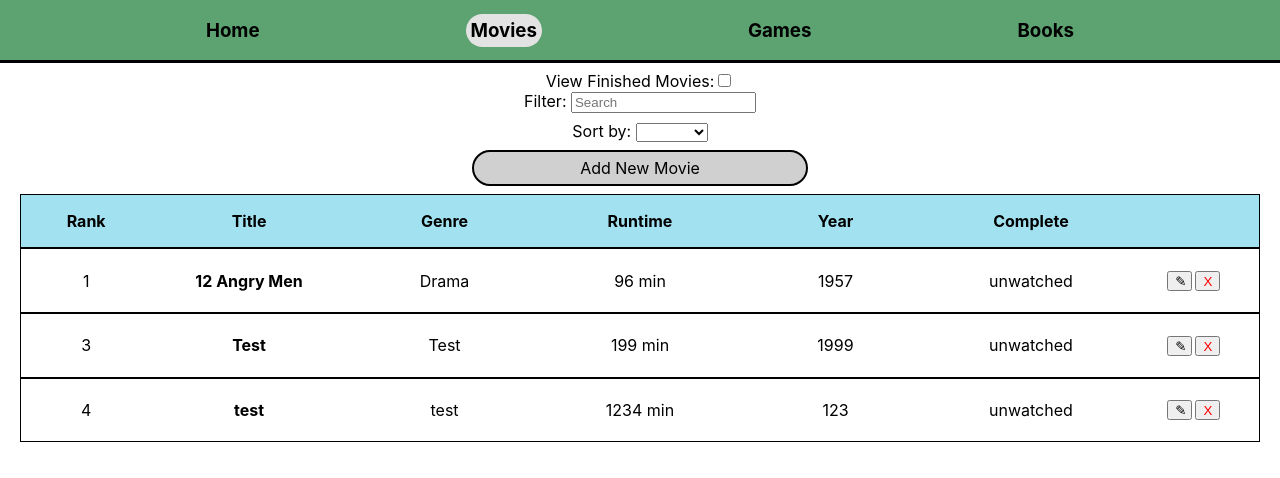
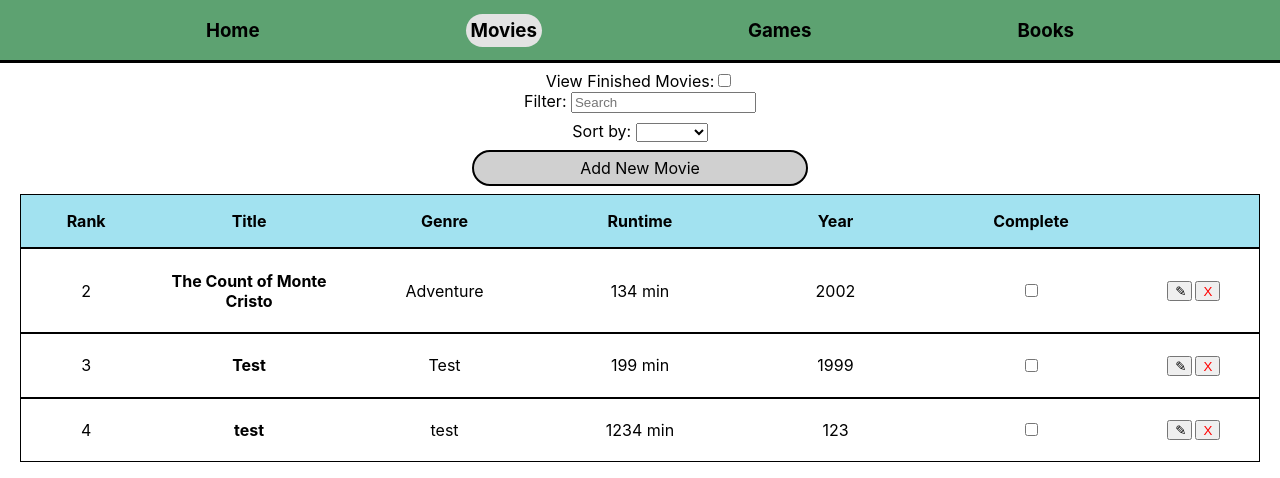
Before and after one commit to RudeChowder/media-backlog-tracker, a React (Create React App) app: page /movies in a window 1280 px wide. Shown: the top 478 px of the page. Built offline with nearby package versions, Linux system fonts and the light colour scheme; data requests are answered from the project's data file.

Commit message:
Add ability to toggle a movie watched

```diff
--- a/db.json
+++ b/db.json
@@ -6,7 +6,7 @@
       "genre": "Drama",
       "year": 1957,
       "runtime": 96,
-      "complete": false,
+      "complete": true,
       "rank": 1
     },
     {
@@ -15,7 +15,7 @@
       "genre": "Adventure",
       "year": 2002,
       "runtime": 134,
-      "complete": true,
+      "complete": false,
       "rank": 2
     },
     {
--- a/src/components/MovieCard.js
+++ b/src/components/MovieCard.js
@@ -1,6 +1,6 @@
 import React from "react"
 
-const MovieCard = ({ movie, onDeleteMovie }) => {
+const MovieCard = ({ movie, onDeleteMovie, onChangeMovieComplete }) => {
   const { id, rank, title, genre, year, runtime, complete } = movie
 
   const handleClick = () => {
@@ -15,7 +15,11 @@ const MovieCard = ({ movie, onDeleteMovie }) => {
       <p>{genre}</p>
       <p>{runtime} min</p>
       <p>{year}</p>
-      <p>{complete ? "watched" : "unwatched"}</p>
+      <input
+        type="checkbox"
+        checked={complete ? true : false}
+        onChange={() => onChangeMovieComplete(id, complete)}
+      />
       <span className="button-container">
         <button className="edit-button" >✎</button>
         <button className="delete-button" onClick={handleClick}>X</button>
--- a/src/components/MoviesList.js
+++ b/src/components/MoviesList.js
@@ -3,13 +3,14 @@ import { Link } from "react-router-dom"
 
 import MovieCard from "./MovieCard"
 
-const MoviesList = ({ movies, onDeleteMovie}) => {
+const MoviesList = ({ movies, onDeleteMovie, onChangeMovieComplete }) => {
   const movieItems = movies.map( movie => {
     return (
       <MovieCard
         key={movie.id}
         movie={movie}
         onDeleteMovie={onDeleteMovie}
+        onChangeMovieComplete={onChangeMovieComplete}
       />
     )
   })
--- a/src/components/MoviesPage.js
+++ b/src/components/MoviesPage.js
@@ -63,6 +63,25 @@ const MoviesPage = () => {
       .catch(() => alert("Could not delete movie. Please try again."))
   }
 
+  const handleChangeMovieComplete = (id, complete) => {
+    const configObj = {
+      method: "PATCH",
+      headers: {
+        "Content-Type": "application/json",
+        "Accept": "application/json"
+      },
+      body: JSON.stringify({
+        complete: !complete
+      })
+    }
+    fetch(`${moviesUrl}/${id}`, configObj)
+      .then(resp => resp.json())
+      .then(data => {
+        const updatedMovies = movies.map(movie => movie.id === id ? data : movie)
+        setMovies(updatedMovies)
+      })
+  }
+
   const handleChangeFilter = (event) => setFilter(event.target.value)
   const handleChangeSort = (event) => setSort(event.target.value)
   const handleChangeCompletedToggle = () => setCompletedToggle(completedToggle => !completedToggle)
@@ -100,7 +119,11 @@ const MoviesPage = () => {
           onChangeCompletedToggle={handleChangeCompletedToggle}
         />
         <Sort sort={sort} onChangeSort={handleChangeSort} />
-        <MoviesList movies={sortedFilteredMovies()} onDeleteMovie={handleDeleteMovie} />
+        <MoviesList
+          movies={sortedFilteredMovies()}
+          onDeleteMovie={handleDeleteMovie}
+          onChangeMovieComplete={handleChangeMovieComplete}
+        />
       </Route>
       <Route path="/movies/new">
         <NewMovieForm onSubmitNewMovieForm={handleSubmitNewMovieForm} />
```
